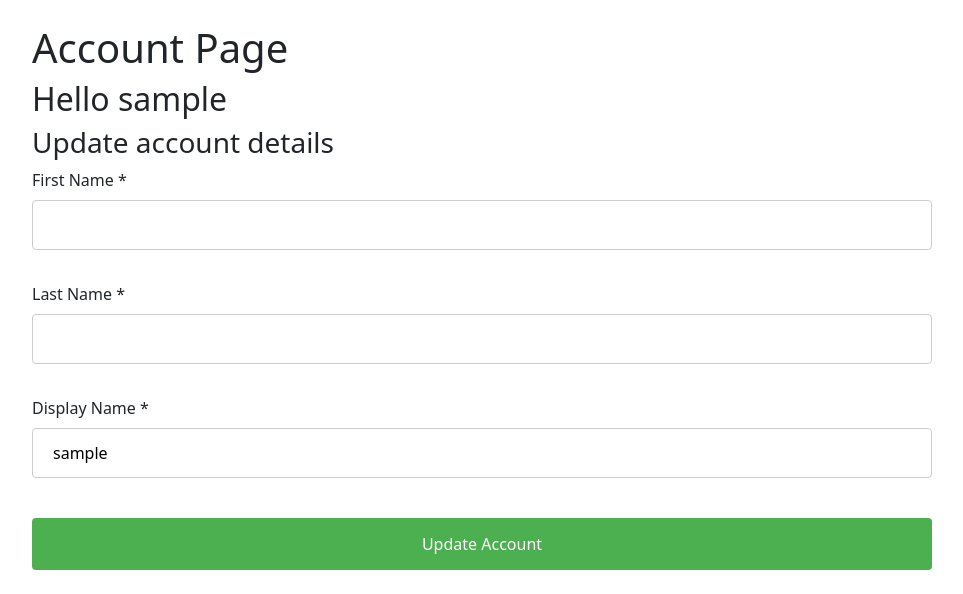
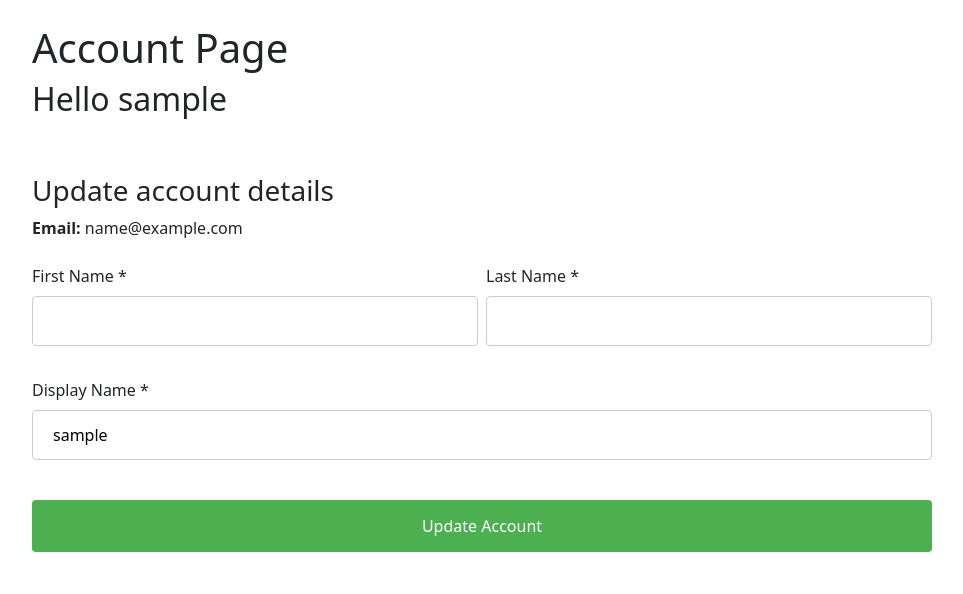
Before and after one commit to Durigy/dissertation, a Flask app: page /account in a window 1280 px wide. Shown: the part 70-664 px from the top of the page, without its empty margins (158-1121 px from the left). Run offline with Flask 2, Linux system fonts and the light colour scheme; the visitor is signed in with stand-in values (Sample User, id 1); data comes from the database, SQL or seed files in the repository; some libraries are stand-ins or nearby versions.

Commit message:
updated account page

```diff
--- a/main/templates/user/account.html
+++ b/main/templates/user/account.html
@@ -8,12 +8,20 @@
         <h2>Hello There Friend</h2>
     {% endif %}
 
-
+    <br>
+    <br>
     <div>
         <h3>Update account details</h3>
+
+        <strong>Email:</strong> {{ current_user.email }}
+
+        <br>
+        <br>
+
         <form method="POST" action="" enctype="multipart/form-data">
             {{ form.hidden_tag() }}
-
+            <div class="row g-2">
+                <div class="col-md">
                     <div>
                         {{ form.firstname.label() }}
 
@@ -29,9 +37,9 @@
                             </div>
                         {% endif %}
                     </div>
-            <br>
+                </div>
 
-
+                <div class="col-md">
                     <div>
                         {{ form.lastname.label() }}
 
@@ -46,6 +54,8 @@
                                 {% endfor %}
                             </div>
                         {% endif %}
+                    </div>
+                </div>
             </div>
 
             <br>
```
Lines whose indentation alone changed are shown as unchanged.
